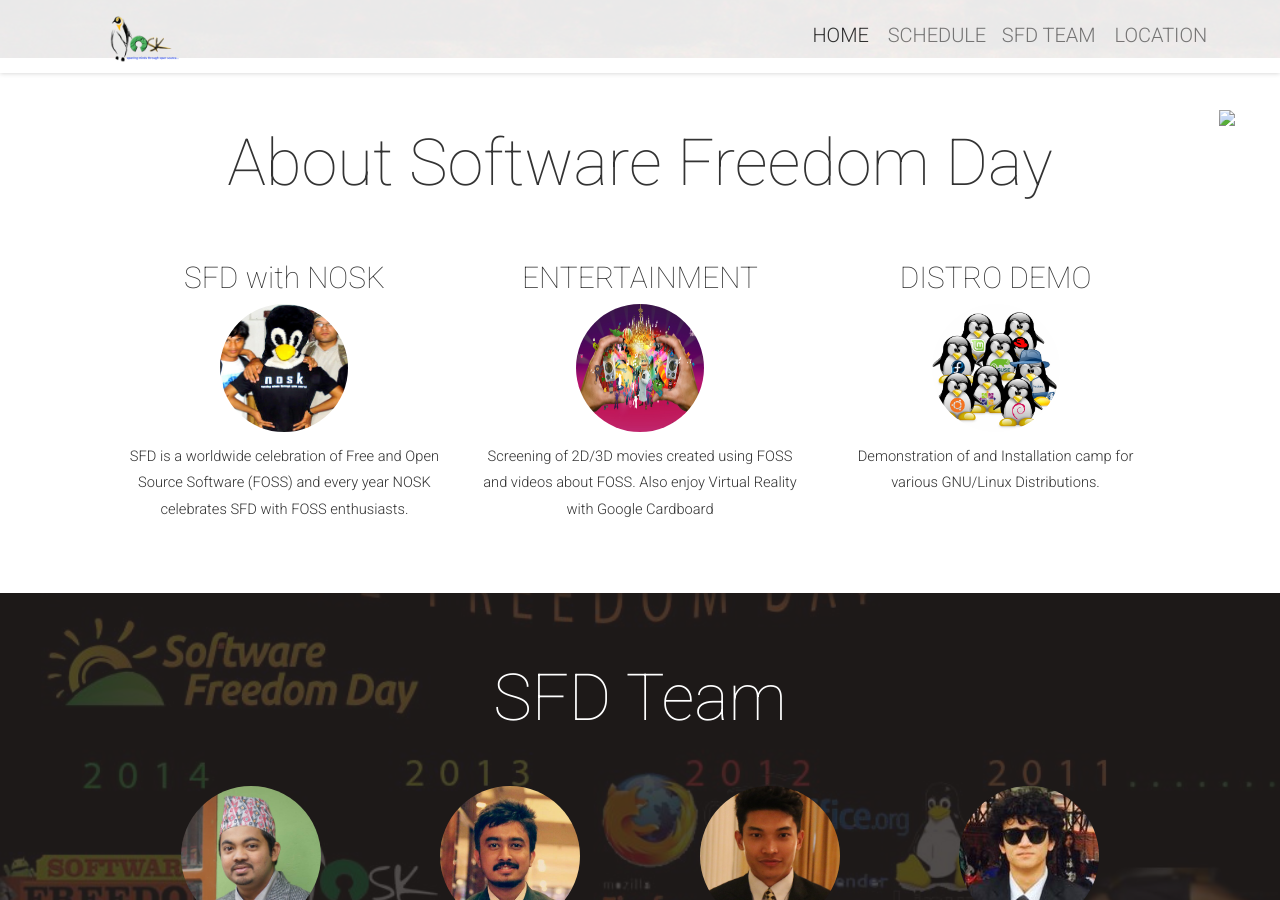
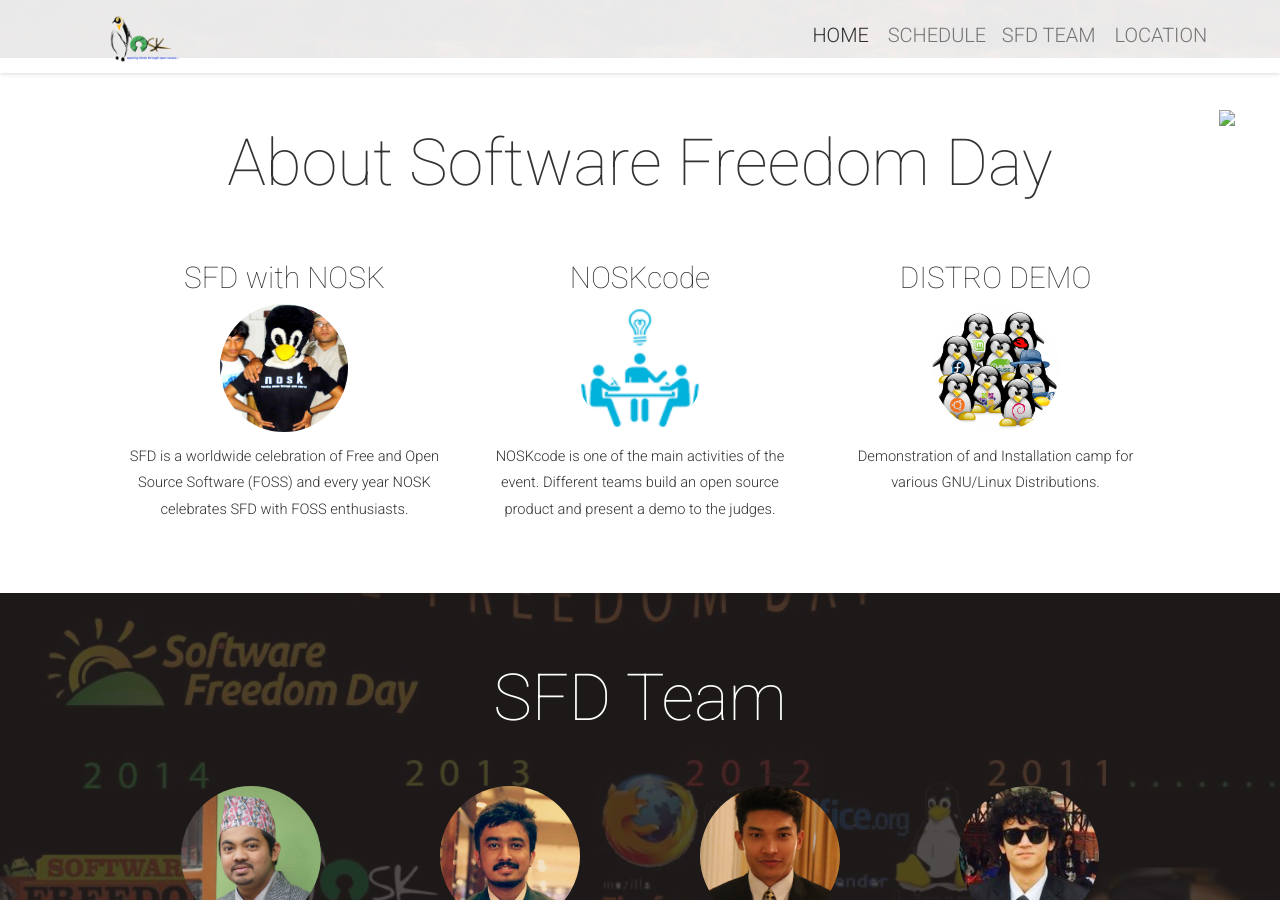
Before and after one commit to openosk/openosk.github.io, a Jekyll site: the page built from index.html, in a window 1280 px wide and 900 px high, scrolled down 842 px. Built offline with Jekyll 4.4.1, drawn with Linux system fonts in a browser that asks for light colours; nearby versions of some CDN libraries; comment, search, counter and statistics services are not loaded.

Commit message:
updated about section

```diff
--- a/_config.yml
+++ b/_config.yml
@@ -49,7 +49,7 @@ socialImageSrcFacebook: "/img/seo/sharing-facebook.png"
 
 # Header
 eventDate: "September 16, 2017"
-typeoutTextValues: '"NOSKcode", "Distro Demo", "Talks", "Open Source Games", "Open Art", "Presentation"'
+typeoutTextValues: '"NOSKode", "Distro Demo", "Talks", "Open Source Games", "Open Art", "Presentation"'
 
 # About Event Block
 eventName: "Software Freedom Day"
--- a/_includes/about.html
+++ b/_includes/about.html
@@ -14,9 +14,9 @@
                 </div>
                 <div class="col-md-4 col-sm-4 col-xs-6">
                     <div class="animated hiding" data-animation="fadeInDown" data-delay="500">
-                        <h5>ENTERTAINMENT</h5>
-                        <img class="img-circle" src="{{ site.baseurl }}/img/workshop.jpg" height="128" width="128" alt="Workshops">
-                        <p>Screening of 2D/3D movies created using FOSS and videos about FOSS. Also enjoy Virtual Reality with Google Cardboard</p>
+                        <h5>NOSKcode</h5>
+                        <img class="img-circle" src="{{ site.baseurl }}/img/noskode.png" height="128" width="128" alt="Workshops">
+                        <p> NOSKcode is one of the main activities of the event. Different teams build an open source product and present a demo to the judges. </p>
                     </div>
                 </div>
                 <div class="clearfix visible-xs"></div>
```
Also changed, not shown: img/noskode.png (added), img/workshop.jpg (deleted).
